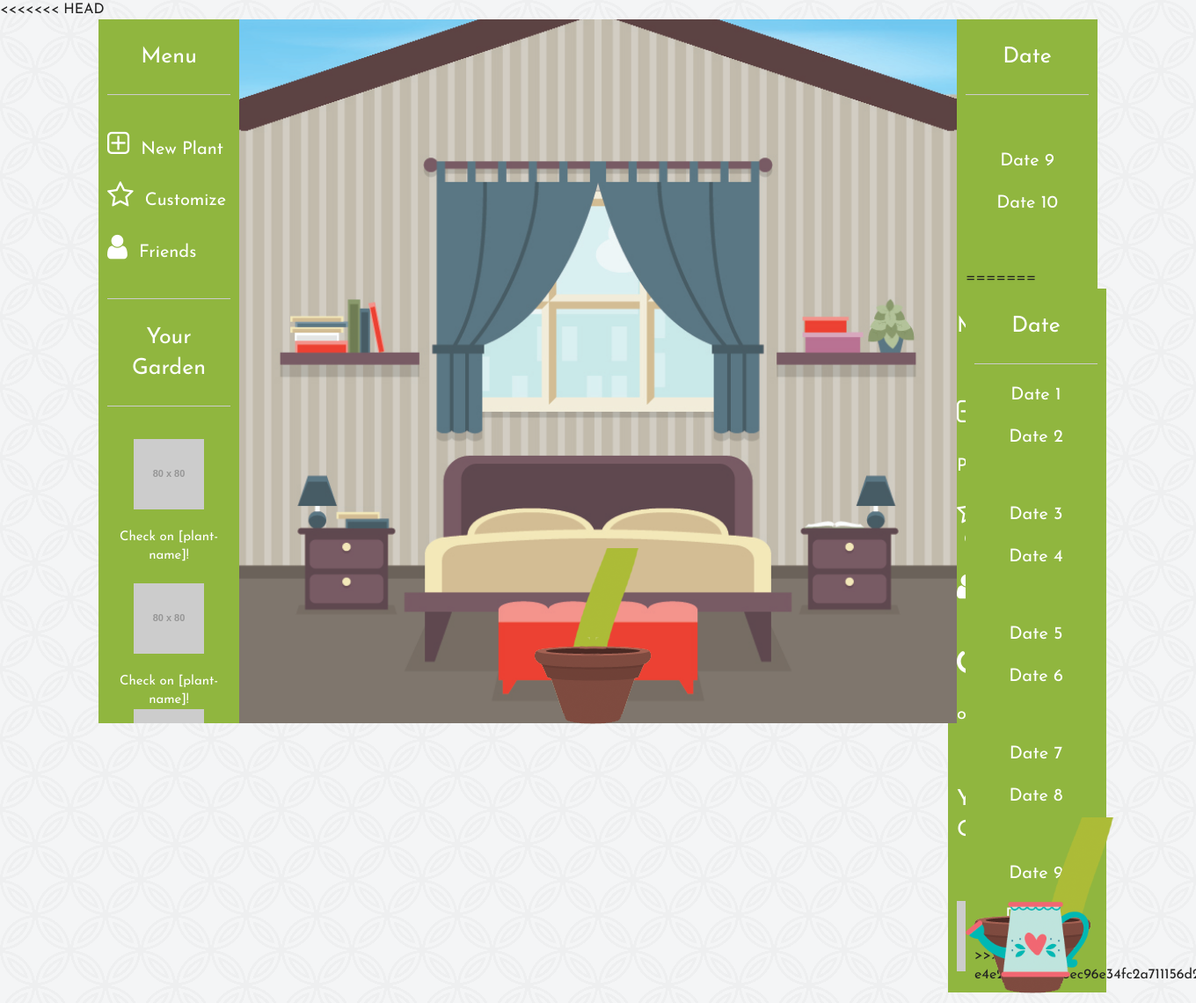
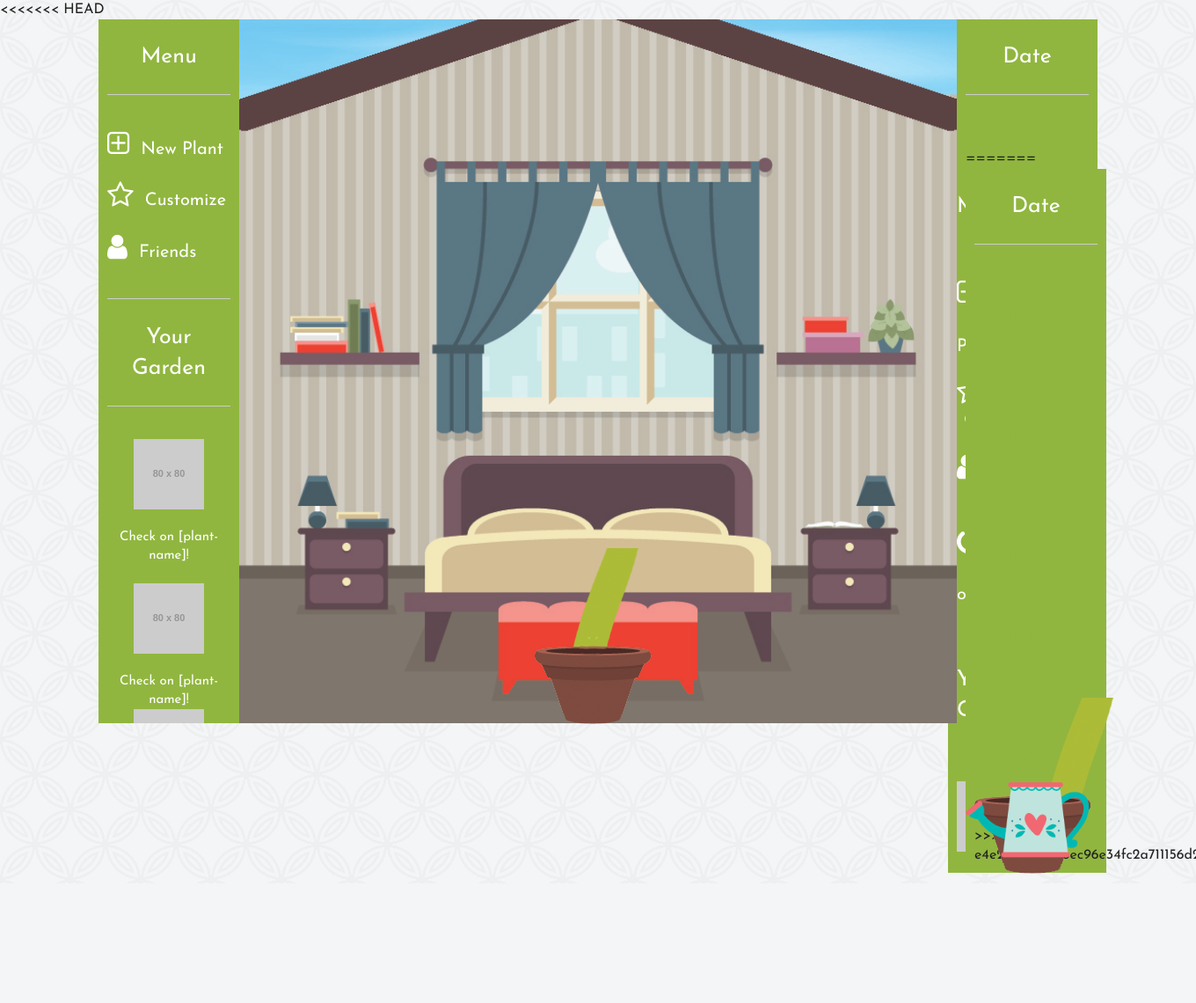
Before and after one commit to YeomansIII/bloom, a Django app: page /play/ in a window 1360 px wide; the page is wider, and only the part inside the window is pictured. Shown: that part at 88% size. After the commit the page ends 993 px from the top of that part, so only its background shows below. Run offline with Django 3.2, Linux system fonts and the light colour scheme; the visitor is signed in with stand-in values (Sample User, id 1); grey boxes labelled with a size stand in for pictures from a placeholder-image service; some libraries are stand-ins or nearby versions.

Commit message:
Hid dates

```diff
--- a/bloom_django/static/css/main.css
+++ b/bloom_django/static/css/main.css
@@ -392,7 +392,7 @@ i.mirrored{
 
 .calendar .calendar-dates .sliver-date{
     font-size: 20px;
-    font-color: #90b63f;
+    color: #90b63f;
 }
 
 .date-pair{
--- a/bloom_django/static/js/play.js
+++ b/bloom_django/static/js/play.js
@@ -13,7 +13,7 @@ window.onload = function() {
     var pngIndex = background.indexOf(".png");
     var picNo = Number(background.substring(dayIndex + 3, pngIndex));
     var dates = $(".sliver-date");
-    for (var i = 0; i <= picNo; i++) {
-        dates[9 - i].removeAttribute("hidden");
+    for (var i = 0; i < picNo; i++) {
+        dates[9 - i].style.color = "#fff";
     }
 }
```
